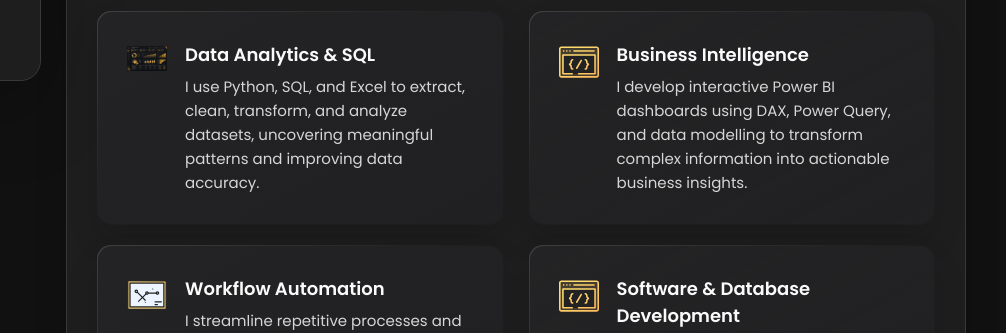
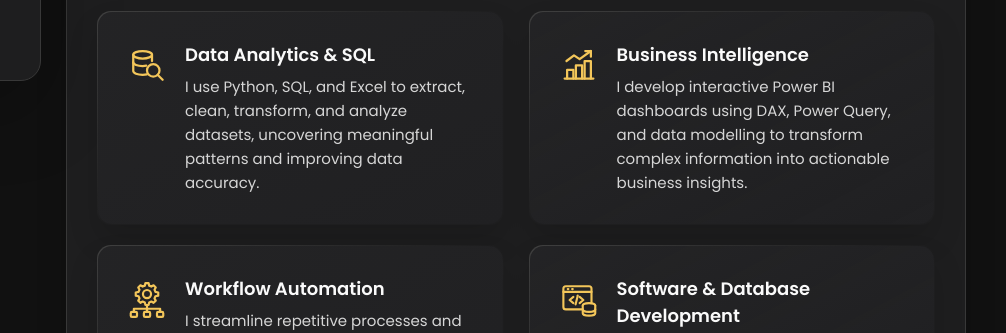
Before and after one commit to snehpatel0603/Sneh_Portfolio_Website, a plain HTML site: page index.html in a window 1280 px wide. Shown: the part 572-905 px from the top of the page, 274-1280 px from the left. Drawn offline with nearby package versions, Linux system fonts and the light colour scheme.

Commit message:
Update index.html
update icons for what im doing

```diff
--- a/index.html
+++ b/index.html
@@ -237,7 +237,7 @@
             <li class="service-item">
 
               <div class="service-icon-box">
-                <img src="data_analytics_SQL_icon.png"
+                <img src="data_analytics_sql.svg"
                 alt="database management icon" width="40">
               </div>
 
@@ -253,7 +253,7 @@
             <li class="service-item">
 
               <div class="service-icon-box">
-                <img src="icon-dev.svg" alt="Web development icon" width="40">
+                <img src="business_intelligence.svg" alt="Web development icon" width="40">
               </div>
 
               <div class="service-content-box">
@@ -270,7 +270,7 @@
             <li class="service-item">
 
               <div class="service-icon-box">
-                <img src="icon-data-visualization.svg" alt="data visualization icon" width="40">
+                <img src="workflow_automation.svg" alt="data visualization icon" width="40">
               </div>
 
               <div class="service-content-box">
@@ -287,7 +287,7 @@
             <li class="service-item">
 
               <div class="service-icon-box">
-                <img src="icon-dev.svg" alt="Web development icon" width="40">
+                <img src="software_database_development.svg" alt="Web development icon" width="40">
               </div>
 
               <div class="service-content-box">
```
